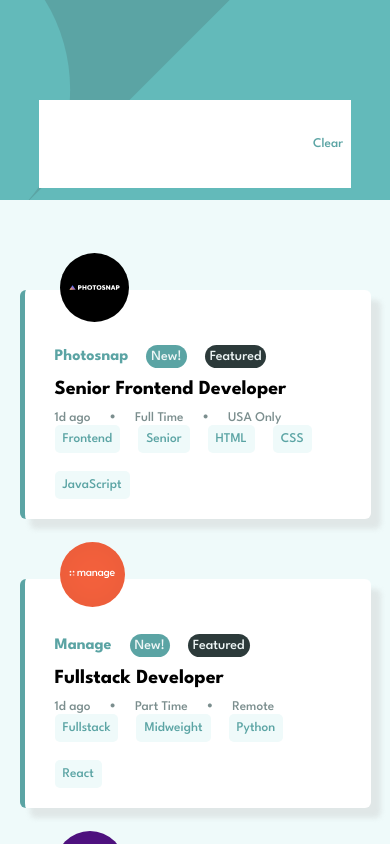
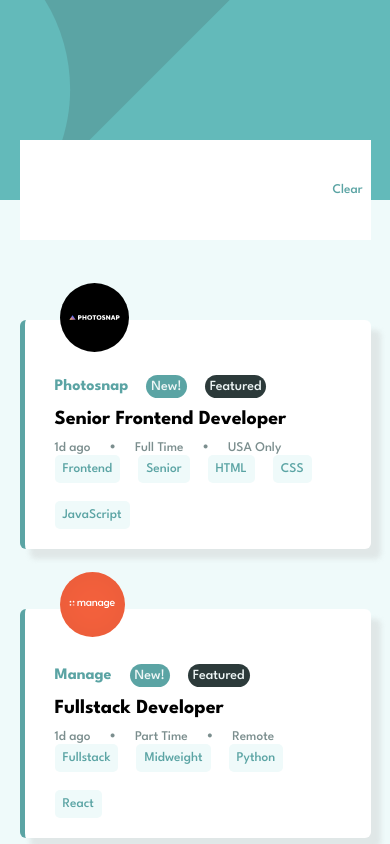
Before and after one commit to Sheriff-Oladimeji/job-listings, a React (Vite) app: page / in a window 390 px wide. Shown: the top 844 px of the page. Built offline with nearby package versions, Linux system fonts and the light colour scheme.

Commit message:
fix: fix all bugs

```diff
--- a/src/components/filtered/filteredItems.css
+++ b/src/components/filtered/filteredItems.css
@@ -6,7 +6,7 @@
   background: white;
   position: relative;
   bottom: -50%;
-  padding-block: 30px;
+  height: 80px;
 }
 
 .filter-values div {
@@ -19,4 +19,15 @@
 .filter-values button {
   background: none;
   border: none;
+}
+
+@media (max-width: 768px) {
+  .filter-values {
+    width: 90%;
+    align-items: center;
+    background: white;
+    position: relative;
+    bottom: -70%;
+    min-height: 100px;
+  }
 }/*# sourceMappingURL=filteredItems.css.map */
--- a/src/components/filtered/filteredItems.scss
+++ b/src/components/filtered/filteredItems.scss
@@ -1,4 +1,4 @@
-.filter-values{
+.filter-values {
   width: 80%;
   margin-inline: auto;
   display: flex;
@@ -6,16 +6,25 @@
   background: white;
   position: relative;
   bottom: -50%;
-   padding-block: 30px;
+height: 80px;
 }
-.filter-values div{
+.filter-values div {
   width: 100%;
   padding: 10px;
   background-color: transparent;
   border: none;
 }
-.filter-values button{
+.filter-values button {
   background: none;
   border: none;
-
 }
+@media (max-width: 768px) {
+.filter-values {
+width: 90%;
+  align-items: center;
+  background: white;
+  position: relative;
+  bottom: -70%;
+  min-height: 100px;
+}
+}
--- a/src/components/jobs/Jobs.css
+++ b/src/components/jobs/Jobs.css
@@ -6,6 +6,7 @@
   width: 80%;
   margin-inline: auto;
   padding-block: 30px;
+  padding-top: 60px;
 }
 
 .card {
--- a/src/components/jobs/Jobs.scss
+++ b/src/components/jobs/Jobs.scss
@@ -7,6 +7,7 @@
   width: 80%;
   margin-inline: auto;
   padding-block: 30px;
+  padding-top: 60px;
 }
 .card {
   background-color: white;
```
Also changed, not shown: 2 other files (tests, documents, lock files or other folders). Lines whose indentation alone changed are shown as unchanged.
